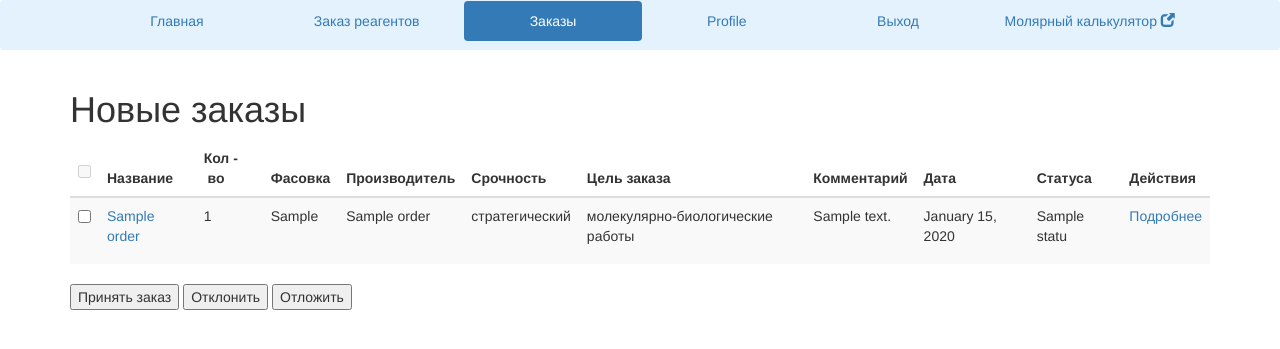
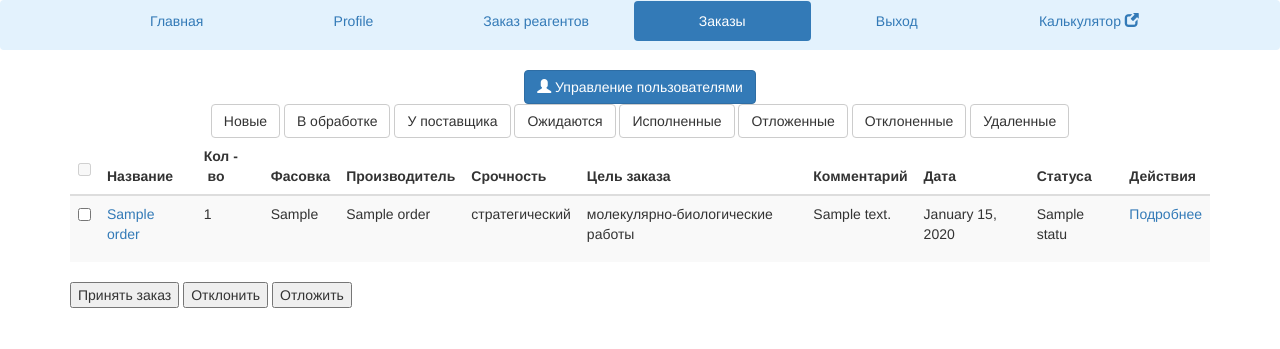
Before and after one commit to darkinessa/reagents_order, a Flask app: page /admin in a window 1280 px wide. Shown: the top 349 px of the page. Run offline with Flask 2, Linux system fonts and the light colour scheme; a user stored in the database is signed in; tables that the repository leaves empty hold one stand-in row (values such as "Sample post"); some libraries are stand-ins or nearby versions.

Commit message:
refactoring func and bug fix for base.html

```diff
--- a/app/admin/routes.py
+++ b/app/admin/routes.py
@@ -25,10 +25,17 @@ def super_admin_required(func):
 
 @app.template_filter('super_admin')
 def super_admin(func):
+
     if not current_user.email or current_user.email not in SUPER_ADMIN_EMAILS:
         return False
     return True
 
+
+@app.template_filter('is_active')
+def is_active(func):
+    if current_user.active is False:
+        return False
+    return True
 
 def admin_required(func):
     @wraps(func)
@@ -54,17 +61,6 @@ def format_const(key, constants_list):
             return value[1]
 
 
-@app.route('/admin')
-@login_required
-@admin_required
-def admin():
-    items = ItemInOrder.query.all()
-
-    for item in items:
-        item.aim_pretty = format_const(item.reagent_aim, AIM)
-        item.urgency_pretty = format_const(item.urgency, URGENCY)
-
-    return render_template('admin.html', admin=admin, items=items)
 
 
 @app.route('/start_settings', methods=['GET', 'POST'])
@@ -173,3 +169,41 @@ def manage_users():
 
         return redirect(url_for('manage_users'))
     return render_template('manage_users.html', users=users)
+
+
+@app.route('/admin')
+@login_required
+@admin_required
+def admin():
+    items = ItemInOrder.query.all()
+
+    for item in items:
+        item.aim_pretty = format_const(item.reagent_aim, AIM)
+        item.urgency_pretty = format_const(item.urgency, URGENCY)
+
+    return render_template('admin.html', admin=admin, items=items)
+
+
+@app.route('/new_orders')
+@login_required
+@admin_required
+def new_orders():
+    items = ItemInOrder.query.filter_by(item_status_id='2').all()
+
+    for item in items:
+        item.aim_pretty = format_const(item.reagent_aim, AIM)
+        item.urgency_pretty = format_const(item.urgency, URGENCY)
+
+    return render_template('new_orders.html', admin=admin, items=items)
+
+@app.route('/other_orders')
+@login_required
+@admin_required
+def other_orders():
+    items = ItemInOrder.query.filter_by(item_status_id='3').all()
+
+    for item in items:
+        item.aim_pretty = format_const(item.reagent_aim, AIM)
+        item.urgency_pretty = format_const(item.urgency, URGENCY)
+
+    return render_template('other_orders.html', admin=admin, items=items)
--- a/app/order/routes.py
+++ b/app/order/routes.py
@@ -6,6 +6,7 @@ from app.order.constants import URGENCY, AIM
 from app.order.models import ItemInOrder, Status
 from app.order.forms import ReagentOrderForm
 from flask_login import current_user, login_required
+
 
 
 @app.route('/item', methods=['GET', 'POST'])
--- a/app/templates/admin.html
+++ b/app/templates/admin.html
@@ -4,7 +4,24 @@
 
 {% block app_content %}
 
-<h1>Новые заказы</h1>
+
+
+<div class="container-fluid">
+  <div class="row" align="center">
+<a href ="{{url_for('manage_users')}}"><button type="button" class="btn btn-primary"><span class="glyphicon glyphicon-user"></span> Управление пользователями </button></a>
+  </br>
+      <a href="{{url_for('new_orders')}}"><button type="button" class="btn btn-default">Новые</button></a>
+      <button type="button" class="btn btn-default">В обработке</button>
+      <button type="button" class="btn btn-default">У поставщика</button>
+      <button type="button" class="btn btn-default">Ожидаются</button>
+            <button type="button" class="btn btn-default">Исполненные</button>
+            <button type="button" class="btn btn-default">Отложенные</button>
+            <button type="button" class="btn btn-default">Отклоненные</button>
+            <button type="button" class="btn btn-default">Удаленные</button>
+  </div>
+</div>
+
+
 <form action="/checked" name="checked" method="post">
 {% include '_table_reagents.html' %}
     <input type="submit" name="_hand" value="Принять заказ" onclick="return confirm('После отправки заказа, вы не сможете вносить измения. Отправить заказ менеджеру?');">
--- a/app/templates/base.html
+++ b/app/templates/base.html
@@ -18,7 +18,8 @@
 <nav class="navbar navbar-light" style="background-color: #e3f2fd;">
     <div class="container">
         <div class="navbar-header">
-                <button type="button" class="navbar-toggle collapsed" data-toggle="collapse" data-target="#navbar-collapse-menu"
+            <button type="button" class="navbar-toggle collapsed" data-toggle="collapse"
+                    data-target="#navbar-collapse-menu"
                     aria-expanded="false">
                 <span class="sr-only">Toggle navigation</span>
                 <span class="icon-bar"></span>
@@ -29,30 +30,46 @@
         </div>
         <div class="collapse navbar-collapse" id="#navbar-collapse-menu">
             <ul class="nav-pills nav nav-justified">
+
+                <li class="{{ 'active' if active_page == 'index' else '' }}">
+                    <a href="{{ url_for('index') }}"> Главная</a></li>
+                {% if current_user.is_anonymous %}
+                <li class="{{ 'active' if active_page == 'login' else '' }}"><a href="{{ url_for('login') }}">Войти в
+                    личный кабинет</a></li>
+                <li class="{{ 'active' if active_page == 'registration' else '' }}"><a
+                        href="{{ url_for('registration') }}">Зарегистрироваться</a></li>
+                {% else %}
+                <li class="{{ 'active' if active_page == 'user' else '' }}"><a
+                        href="{{ url_for('user', username=current_user.username) }}">Profile</a></li>
                 {% if current_user | super_admin %}
                 <li class="{{ 'active' if active_page == 'start_settings' else '' }}">
                     <a href="{{ url_for('start_settings') }}"><span class="glyphicon glyphicon-hand-right"></span> </a>
                 </li>
+                <li class="{{ 'active' if active_page == 'manage_users' else '' }}">
+                    <a href="{{ url_for('manage_users') }}"><span class="glyphicon glyphicon-user"></span> </a>
+                </li>
                 {% endif %}
-                     <li class="{{ 'active' if active_page == 'index' else '' }}">
-                          <a href="{{ url_for('index') }}"> Главная</a></li>
-                    {% if  current_user.is_anonymous %}
-                    <li class="{{ 'active' if active_page == 'login' else '' }}"><a href="{{ url_for('login') }}">Войти в личный кабинет</a></li>
-                    <li class="{{ 'active' if active_page == 'registration' else '' }}"><a href="{{ url_for('registration') }}">Зарегистрироваться</a></li>
-                    {% endif %}
-                    <li class="{{ 'active' if active_page == 'item_add' else '' }}"><a href="{{ url_for('item_add') }}">Заказ реагентов</a></li>
-                    {% if current_user | is_admin %}
-                    <li class="{{ 'active' if active_page == 'admin' else '' }}"><a href="{{ url_for('admin') }}">Заказы</a></li>
-                    {% endif %}
-                    <li class="{{ 'active' if active_page == 'user' else '' }}"><a href="{{ url_for('user', username=current_user.username) }}">Profile</a></li>
-                    <li class="{{ 'active' if active_page == 'logout' else '' }}"><a href="{{ url_for('logout') }}">Выход</a></li>
 
 
+                {% if current_user | is_active %}
+                <li class="{{ 'active' if active_page == 'item_add' else '' }}"><a href="{{ url_for('item_add') }}">Заказ
+                    реагентов</a></li>
+
+                {% if current_user | is_admin %}
+                <li class="{{ 'active' if active_page == 'admin' else '' }}"><a href="{{ url_for('admin') }}">Заказы</a>
+                </li>
+                {% endif %}
 
 
+                {% endif %}
+
+                <li class="{{ 'active' if active_page == 'logout' else '' }}"><a
+                        href="{{ url_for('logout') }}">Выход</a></li>
+                {% endif %}
 
 
-            <li><a href="https://www.tocris.com/resources/molarity-calculator" target="_blank"> Молярный калькулятор <span class="glyphicon glyphicon-new-window" aria-hidden="true"></span></a>
+                <li><a href="https://www.tocris.com/resources/molarity-calculator" target="_blank"> Калькулятор <span
+                        class="glyphicon glyphicon-new-window" aria-hidden="true"></span></a>
                 </li>
 
             </ul>
--- a/app/templates/start_settings.html
+++ b/app/templates/start_settings.html
@@ -10,8 +10,10 @@
 <div>
     <ol>
         <li>Назначить <strong><a href="{{ url_for('manage_users') }}" target="_blank"><span class="glyphicon glyphicon-wrench"></span> Администратора сайта</a></strong>,
-            который в дальнейшем сможет управлять пользователями и заказами.</li>
+            который в дальнейшем сможет управлять пользователями и заказами.<br>
+        И активировать себя, что бы иметь доступ к полному функционалу сайта.</li>
         <br>
+
 
 <li>Заполнить таблицу <b>Статусы</b> в базе данных</li>
 <ul>
```
Also changed, not shown: app/templates/manage_orders.html (added, +15 -0 lines), app/templates/new_orders.html (added, +15 -0 lines). Lines whose indentation alone changed are shown as unchanged.
